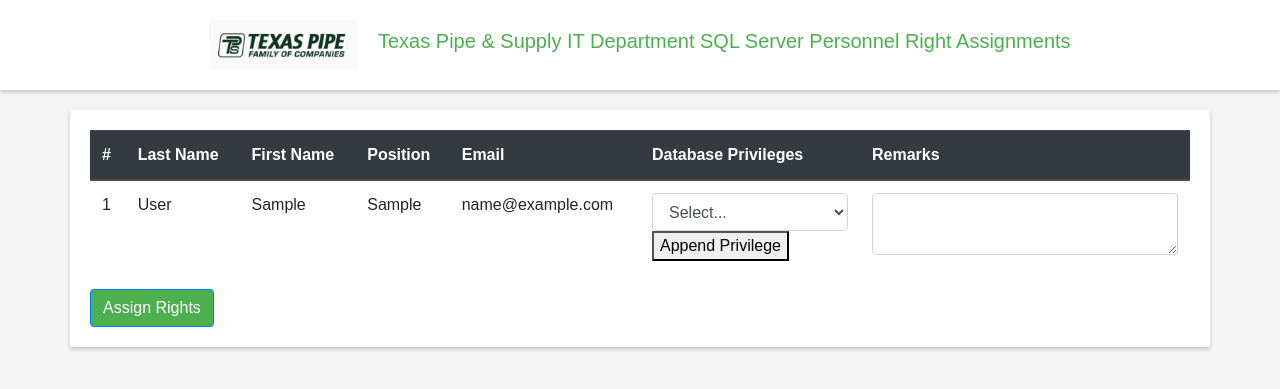
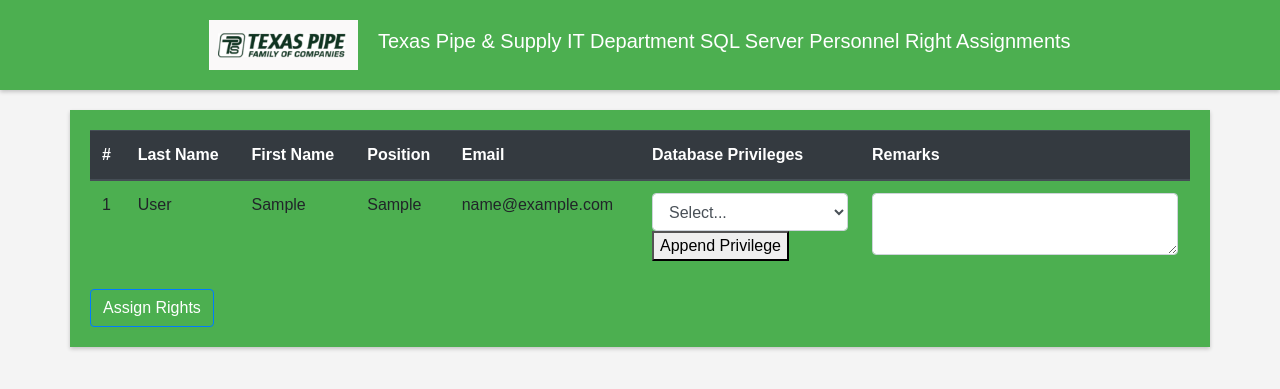
Before and after one commit to jalex0823/adformman, a Flask app: page / in a window 1280 px wide. Shown: the top 389 px of the page. Run offline with Flask 3, Linux system fonts and the light colour scheme; tables that the repository leaves empty hold one stand-in row (values such as "Sample post"); some libraries are stand-ins or nearby versions.

Commit message:
Update index.html

```diff
--- a/templates/index.html
+++ b/templates/index.html
@@ -15,8 +15,8 @@
             align-items: center;
             margin-bottom: 20px;
             padding: 20px;
-            background-color: #fff; /* Changed back to white */
-            color: #4CAF50; /* Text color set to green */
+            background-color: #4CAF50; /* Changed to green */
+            color: #fff; /* Text color set to white for contrast */
             box-shadow: 0 2px 4px 0 rgba(0,0,0,0.2);
         }
         .header img {
@@ -28,12 +28,12 @@
         }
         .container {
             margin: 20px auto;
-            background-color: #fff;
+            background-color: #4CAF50; /* Changed to green */
             box-shadow: 0 2px 4px 0 rgba(0,0,0,0.2);
             padding: 20px;
         }
         .btn-primary {
-            background-color: #4CAF50;
+            background-color: #4CAF50; /* Changed to green */
         }
         .privileges {
             width: 20%;
@@ -42,9 +42,10 @@
             width: 30%;
         }
         .thead-dark {
-            background-color: #4CAF50; /* Changed from default dark color to #4CAF50 */
-            color: #fff; /* Changed text color to white for contrast */
+            background-color: #4CAF50; /* Changed to green */
+            color: #fff; /* Text color set to white for contrast */
         }
+
     </style>
 </head>
 <body>
```
